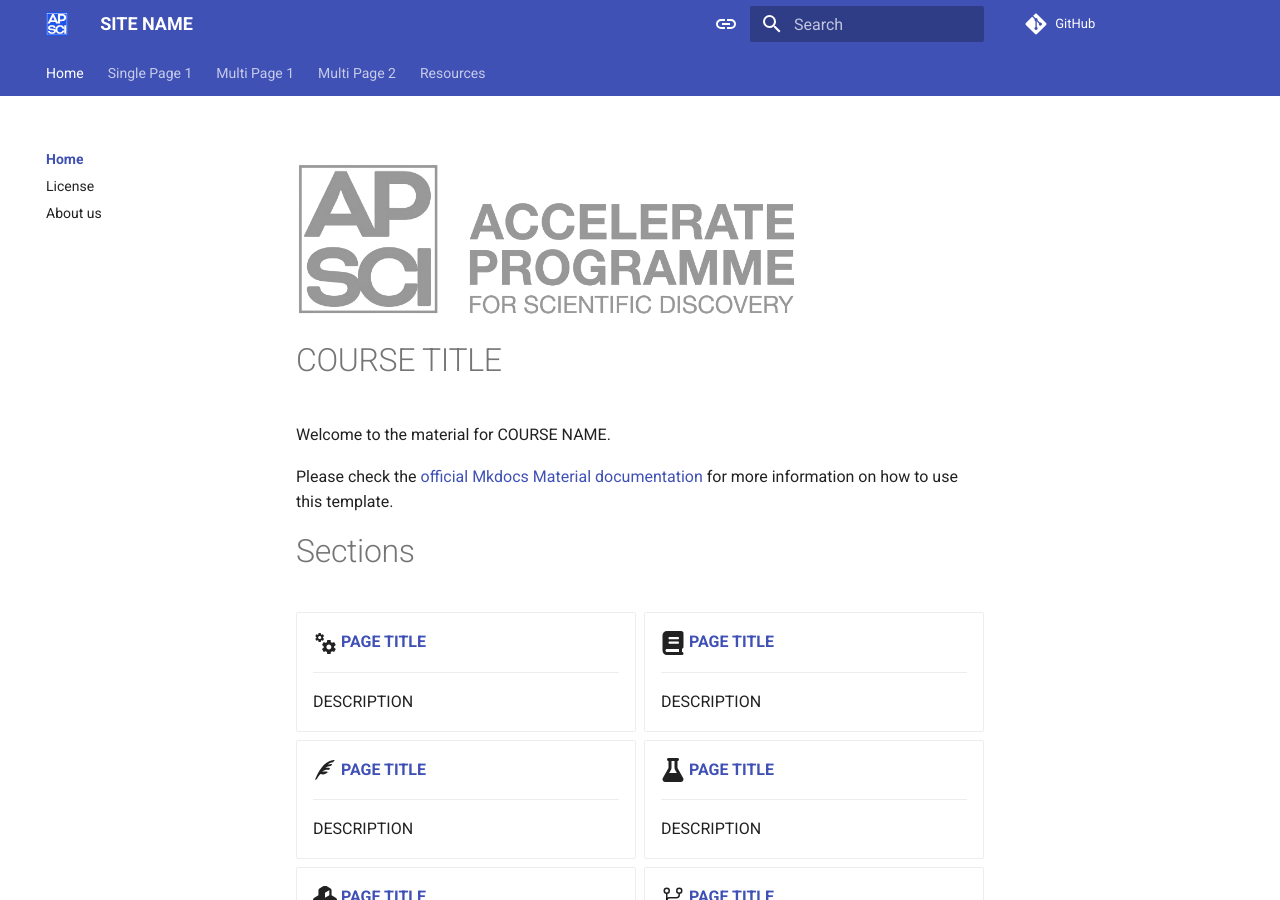
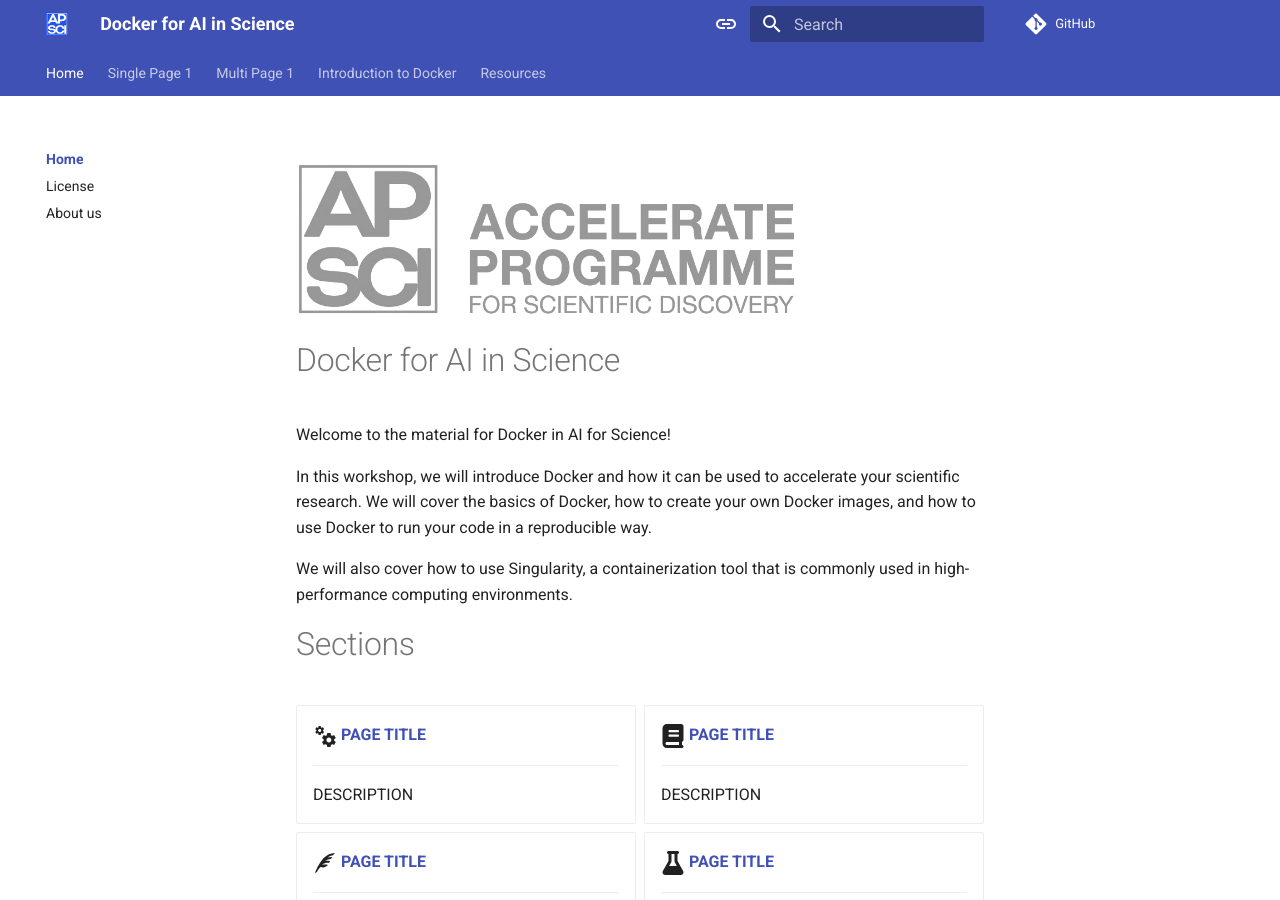
Before and after one commit to rkdan/docker-for-science, an MkDocs documentation site: the page built from docs/index.md, in a window 1280 px wide and 900 px high. Built offline with MkDocs 1.6.1 and Material for MkDocs 9.7.7, drawn with Linux system fonts in a browser that asks for light colours; comment, search, counter and statistics services are not loaded.

Commit message:
Added some content on why docker

```diff
--- a/docs/index.md
+++ b/docs/index.md
@@ -2,11 +2,13 @@
     <img src="./imgs/full_acc.png" alt="Logo" width=500>
   </a>
 
-# COURSE TITLE
+# Docker for AI in Science
 
-Welcome to the material for COURSE NAME.
+Welcome to the material for Docker in AI for Science!
 
-Please check the [official Mkdocs Material documentation](https://squidfunk.github.io/mkdocs-material/) for more information on how to use this template.
+In this workshop, we will introduce Docker and how it can be used to accelerate your scientific research. We will cover the basics of Docker, how to create your own Docker images, and how to use Docker to run your code in a reproducible way.
+
+We will also cover how to use Singularity, a containerization tool that is commonly used in high-performance computing environments.
 
 # Sections
 
--- a/mkdocs.yml
+++ b/mkdocs.yml
@@ -1,6 +1,6 @@
-site_name: SITE NAME
-repo_url: https://github.com/acceleratescience/REPO-TITLE
-site_url: https://acceleratescience.github.io/REPO-TITLE/
+site_name: Docker for AI in Science
+repo_url: https://github.com/acceleratescience/docker-for-science
+site_url: https://acceleratescience.github.io/docker-for-science/
 nav:
   - Home:
     - Welcome!: index.md
@@ -10,10 +10,10 @@
   - Multi Page 1:
     - Subpage 1: multi_1/subpage_1.md
     - Subpage 2: multi_1/subpage_2.md
-  - Multi Page 2:
-    - multi_2/index.md
-    - Page 1: multi_2/subpage_1.md
-    - Page 2: multi_2/subpage_2.md
+  - Introduction to Docker:
+    - intro/index.md
+    - Why Docker?: intro/why.md
+    - Docker Basics: intro/introdocker.md
   - Resources:
     - resources/index.md
     - Slides: resources/slides.md
```
Also changed, not shown: README.md (+23 -47 lines), docs/intro/index.md (added, +3 -0 lines), docs/intro/introdocker.md (added, +16 -0 lines), docs/intro/why.md (added, +52 -0 lines), docs/multi_2/index.md (deleted, +0 -2 lines), docs/multi_2/subpage_1.md (deleted, +0 -16 lines), docs/multi_2/subpage_2.md (deleted, +0 -11 lines).
